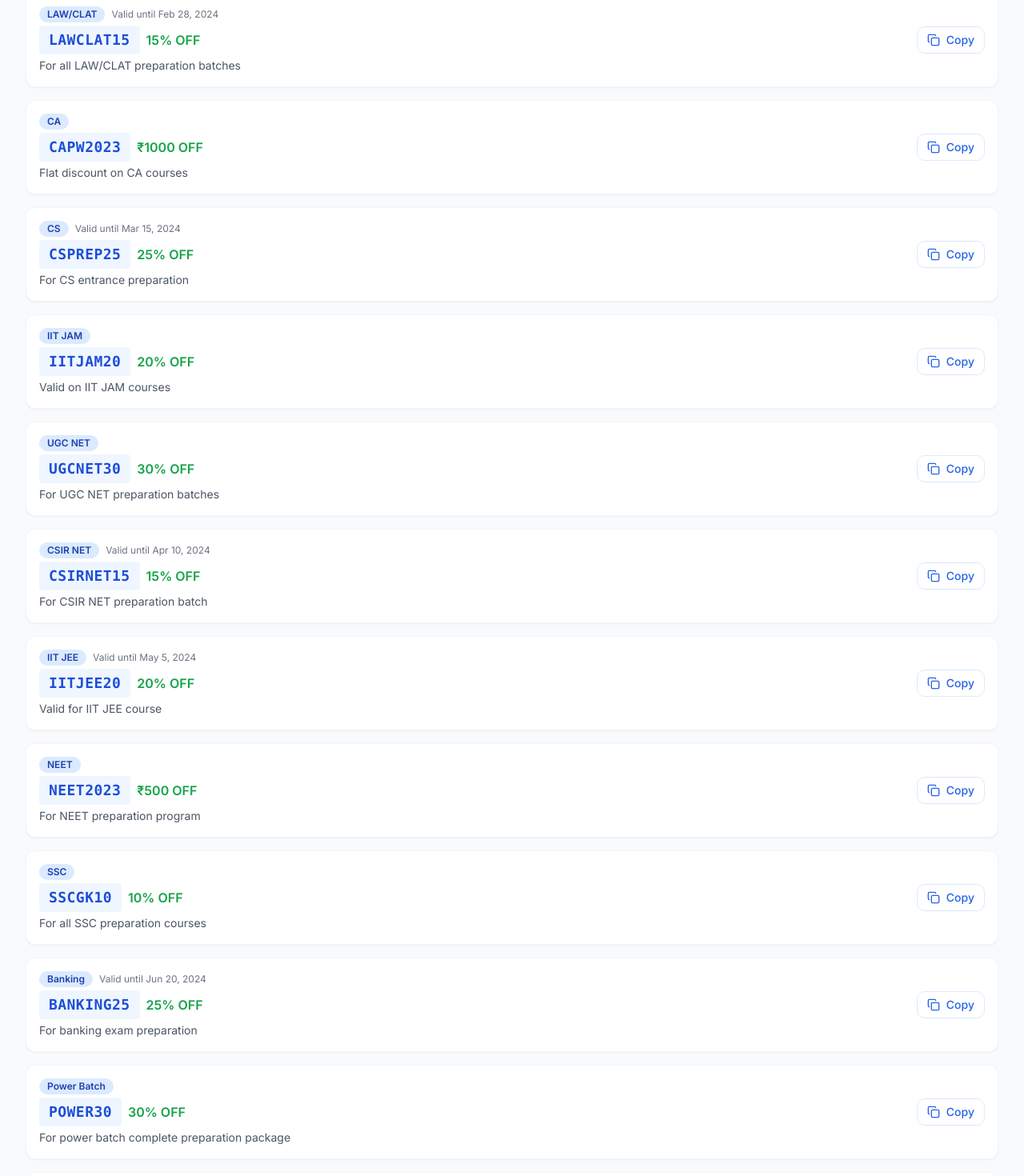
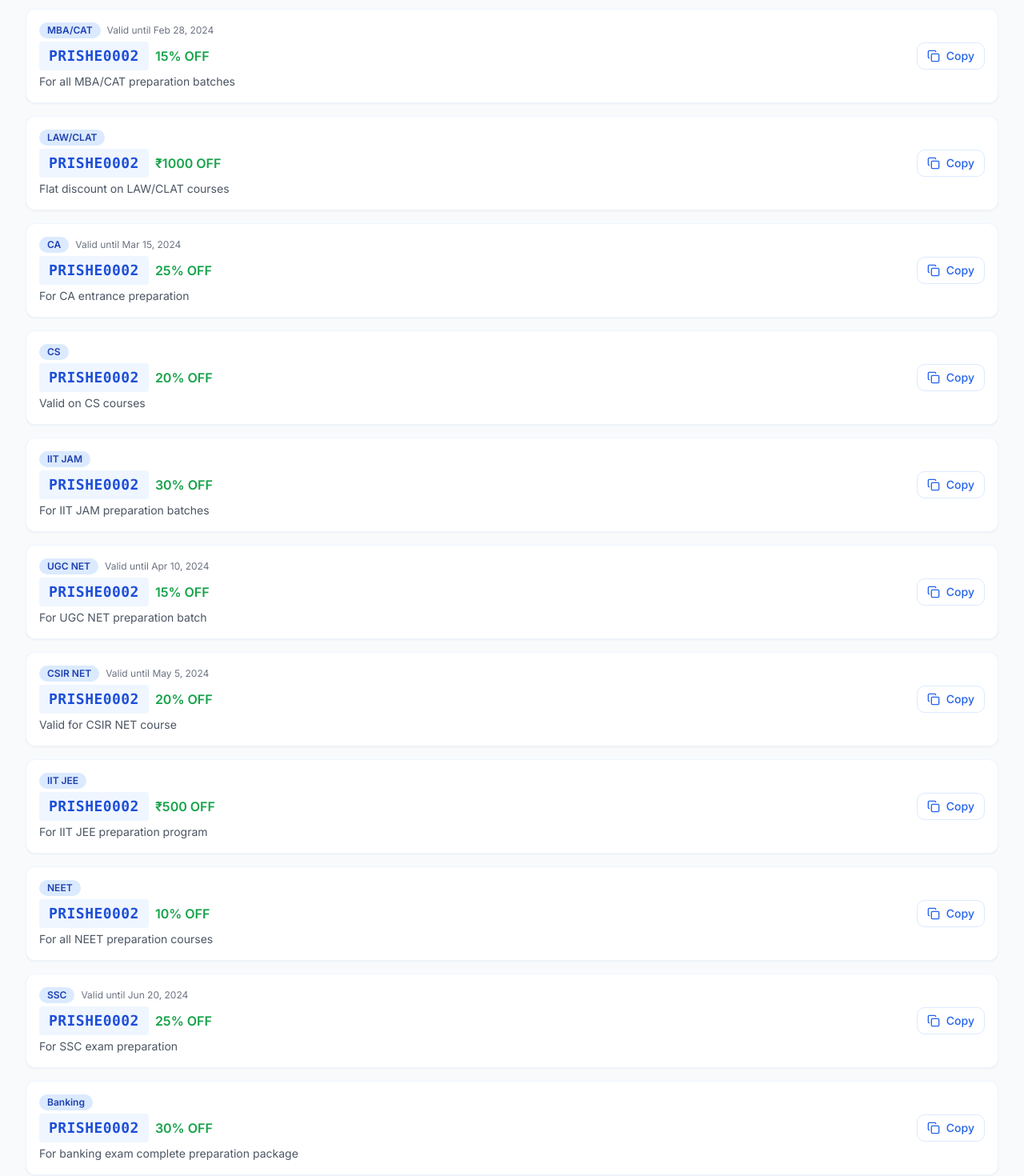
Before and after one commit to rahulrajc38/coupon-crafter-pw, a React (Vite) app: page / in a window 1280 px wide. Shown: the part 1200-2670 px from the top of the page at 80% size. Built offline with nearby package versions, Linux system fonts and the light colour scheme.

Commit message:
Refactor: Update coupon code and card layout
Replaces all coupon codes with a single code and moves the batch type information to the first card element.

```diff
--- a/src/components/CouponSection.tsx
+++ b/src/components/CouponSection.tsx
@@ -30,145 +30,145 @@ const categories = [
 const coupons = [
   {
     id: 1,
-    code: "PWALLBATCH",
+    code: "PRISHE0002",
     discount: "25% OFF",
-    batchType: "UPSC",
-    description: "Valid on all PW UPSC preparation batches",
+    batchType: "All Batches",
+    description: "Valid on all PW preparation batches: UPSC, GATE, MBA/CAT, LAW/CLAT, CA, CS, IIT JAM, UGC NET, CSIR NET, IIT JEE, NEET, SSC, Banking, Power Batch, NDA, Railway, Judiciary, Skills",
     expiryDate: "Dec 31, 2023",
   },
   {
     id: 2,
-    code: "GATESAVE30",
+    code: "PRISHE0002",
     discount: "30% OFF",
-    batchType: "GATE",
-    description: "Applicable on all GATE courses",
+    batchType: "UPSC",
+    description: "Applicable on all UPSC courses",
     expiryDate: "Jan 15, 2024",
   },
   {
     id: 3,
-    code: "MBACATPW",
+    code: "PRISHE0002",
     discount: "20% OFF",
-    batchType: "MBA/CAT",
-    description: "For all MBA/CAT preparation courses",
+    batchType: "GATE",
+    description: "For all GATE preparation courses",
   },
   {
     id: 4,
-    code: "LAWCLAT15",
+    code: "PRISHE0002",
     discount: "15% OFF",
-    batchType: "LAW/CLAT",
-    description: "For all LAW/CLAT preparation batches",
+    batchType: "MBA/CAT",
+    description: "For all MBA/CAT preparation batches",
     expiryDate: "Feb 28, 2024",
   },
   {
     id: 5,
-    code: "CAPW2023",
+    code: "PRISHE0002",
     discount: "₹1000 OFF",
-    batchType: "CA",
-    description: "Flat discount on CA courses",
+    batchType: "LAW/CLAT",
+    description: "Flat discount on LAW/CLAT courses",
   },
   {
     id: 6,
-    code: "CSPREP25",
+    code: "PRISHE0002",
     discount: "25% OFF",
-    batchType: "CS",
-    description: "For CS entrance preparation",
+    batchType: "CA",
+    description: "For CA entrance preparation",
     expiryDate: "Mar 15, 2024",
   },
   {
     id: 7,
-    code: "IITJAM20",
+    code: "PRISHE0002",
     discount: "20% OFF",
-    batchType: "IIT JAM",
-    description: "Valid on IIT JAM courses",
+    batchType: "CS",
+    description: "Valid on CS courses",
   },
   {
     id: 8,
-    code: "UGCNET30",
+    code: "PRISHE0002",
     discount: "30% OFF",
-    batchType: "UGC NET",
-    description: "For UGC NET preparation batches",
+    batchType: "IIT JAM",
+    description: "For IIT JAM preparation batches",
   },
   {
     id: 9,
-    code: "CSIRNET15",
+    code: "PRISHE0002",
     discount: "15% OFF",
-    batchType: "CSIR NET",
-    description: "For CSIR NET preparation batch",
+    batchType: "UGC NET",
+    description: "For UGC NET preparation batch",
     expiryDate: "Apr 10, 2024",
   },
   {
     id: 10,
-    code: "IITJEE20",
+    code: "PRISHE0002",
     discount: "20% OFF",
-    batchType: "IIT JEE",
-    description: "Valid for IIT JEE course",
+    batchType: "CSIR NET",
+    description: "Valid for CSIR NET course",
     expiryDate: "May 5, 2024",
   },
   {
     id: 11,
-    code: "NEET2023",
+    code: "PRISHE0002",
     discount: "₹500 OFF",
-    batchType: "NEET",
-    description: "For NEET preparation program",
+    batchType: "IIT JEE",
+    description: "For IIT JEE preparation program",
   },
   {
     id: 12,
-    code: "SSCGK10",
+    code: "PRISHE0002",
     discount: "10% OFF",
-    batchType: "SSC",
-    description: "For all SSC preparation courses",
+    batchType: "NEET",
+    description: "For all NEET preparation courses",
   },
   {
     id: 13,
-    code: "BANKING25",
+    code: "PRISHE0002",
     discount: "25% OFF",
-    batchType: "Banking",
-    description: "For banking exam preparation",
+    batchType: "SSC",
+    description: "For SSC exam preparation",
     expiryDate: "Jun 20, 2024",
   },
   {
     id: 14,
-    code: "POWER30",
+    code: "PRISHE0002",
     discount: "30% OFF",
-    batchType: "Power Batch",
-    description: "For power batch complete preparation package",
+    batchType: "Banking",
+    description: "For banking exam complete preparation package",
   },
   {
     id: 15,
-    code: "NDAPW",
+    code: "PRISHE0002",
     discount: "₹2000 OFF",
-    batchType: "NDA",
-    description: "For NDA preparation program",
+    batchType: "Power Batch",
+    description: "For Power Batch preparation program",
     expiryDate: "Jul 15, 2024",
   },
   {
     id: 16,
-    code: "RAILWAY35",
+    code: "PRISHE0002",
     discount: "35% OFF",
-    batchType: "Railway",
-    description: "For railway exam preparation course",
+    batchType: "NDA",
+    description: "For NDA exam preparation course",
   },
   {
     id: 17,
-    code: "JUDICIARY25",
+    code: "PRISHE0002",
     discount: "25% OFF",
-    batchType: "Judiciary",
-    description: "For judiciary exam preparation",
+    batchType: "Railway",
+    description: "For railway exam preparation",
     expiryDate: "Aug 10, 2024",
   },
   {
     id: 18,
-    code: "SKILLCOMBO",
+    code: "PRISHE0002",
     discount: "40% OFF",
-    batchType: "Skills",
-    description: "For skill development courses",
+    batchType: "Judiciary",
+    description: "For judiciary exam preparation courses",
   },
   {
     id: 19,
-    code: "PWALLBATCH",
+    code: "PRISHE0002",
     discount: "20% OFF",
-    batchType: "UPSC",
-    description: "For all PW batches and courses",
+    batchType: "Skills",
+    description: "For all skill development courses",
     expiryDate: "Sep 30, 2024",
   },
 ];
```
